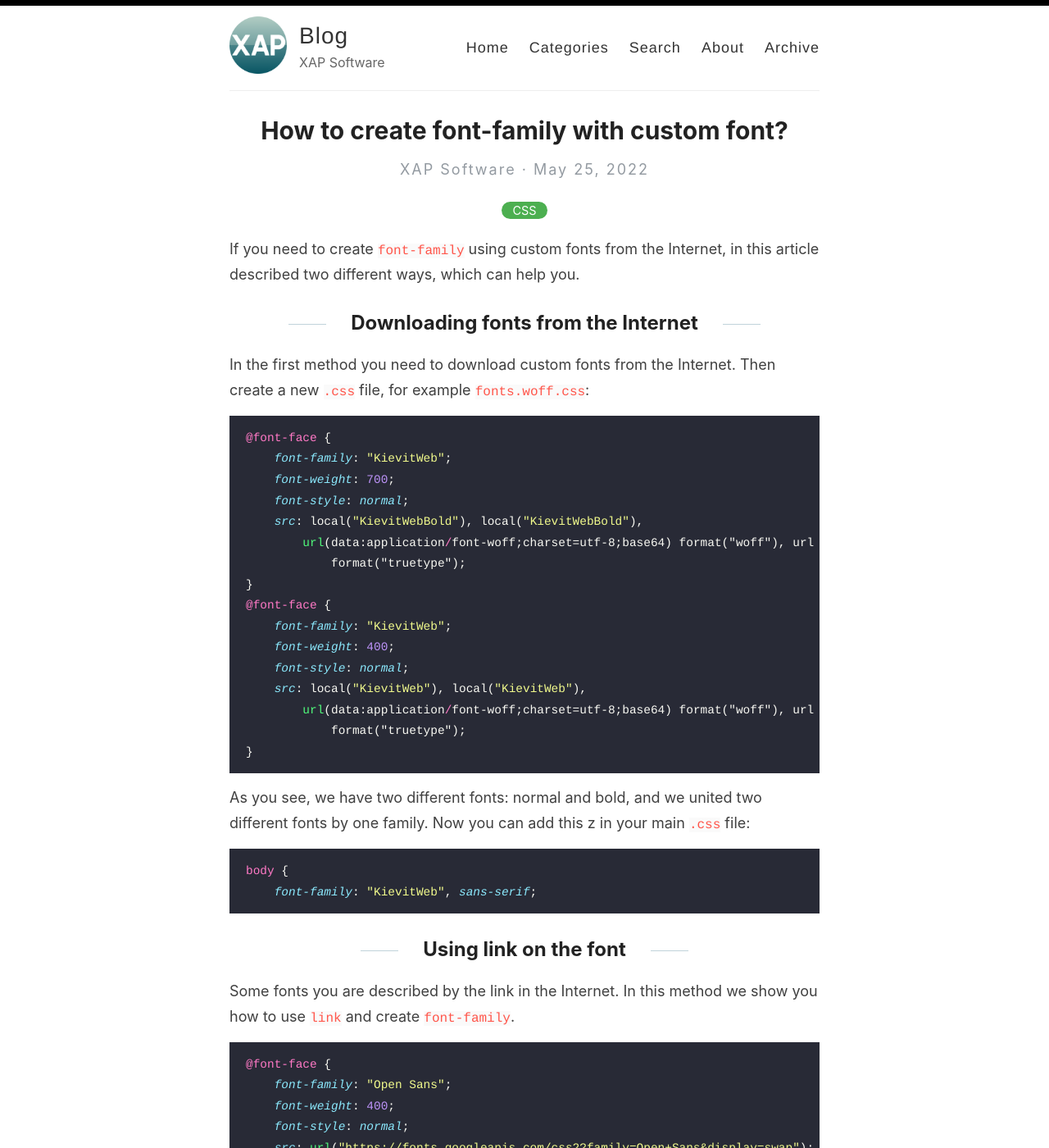
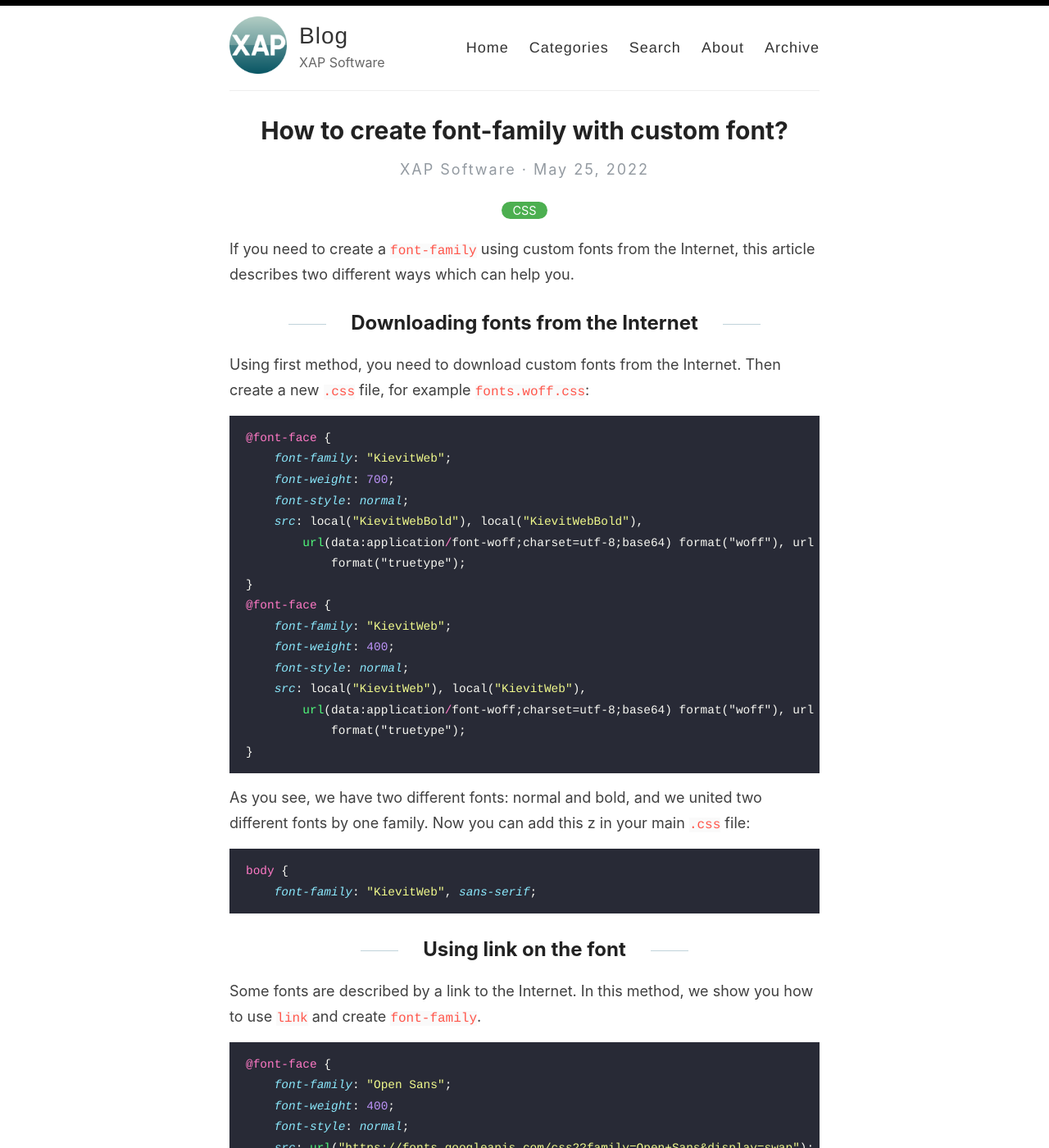
Before and after one commit to XAP-Software/XAP-Software.github.io, a Jekyll site: the page built from _posts/2022-05-25-font_family_creating.md, in a window 1280 px wide and 1400 px high. Shown: the whole window at 82% size. Built offline with Jekyll 4.4.1, drawn with Linux system fonts in a browser that asks for light colours; some of the changed text lies outside the part shown.

Commit message:
Added changes after review

````diff
--- a/_posts/2022-05-25-font_family_creating.md
+++ b/_posts/2022-05-25-font_family_creating.md
@@ -6,11 +6,11 @@ author_github: negativename
 author: Vladislav Kobenko
 ---
 
-If you need to create `font-family` using custom fonts from the Internet, in this article described two different ways, which can help you.
+If you need to create a `font-family` using custom fonts from the Internet, this article describes two different ways which can help you.
 
 ## Downloading fonts from the Internet
 
-In the first method you need to download custom fonts from the Internet. Then create a new `.css` file, for example `fonts.woff.css`:
+Using first method, you need to download custom fonts from the Internet. Then create a new `.css` file, for example `fonts.woff.css`:
 
 ```css
 @font-face {
@@ -40,7 +40,7 @@ body {
 
 ## Using link on the font
 
-Some fonts you are described by the link in the Internet. In this method we show you how to use `link` and create `font-family`.
+Some fonts are described by a link to the Internet. In this method, we show you how to use `link` and create `font-family`.
 
 ```css
 @font-face {
@@ -63,4 +63,4 @@ Some fonts you are described by the link in the Internet. In this method we show
 }
 ```
 
-Now we united three different types of fonts to the one `font-family`. In the last step you need to add this `font-family` into your main `.css` file.
+Thus, we united three different types of fonts and put them into one `font-family`. The last step is adding this `font-family` into your main `.css` file.
````
